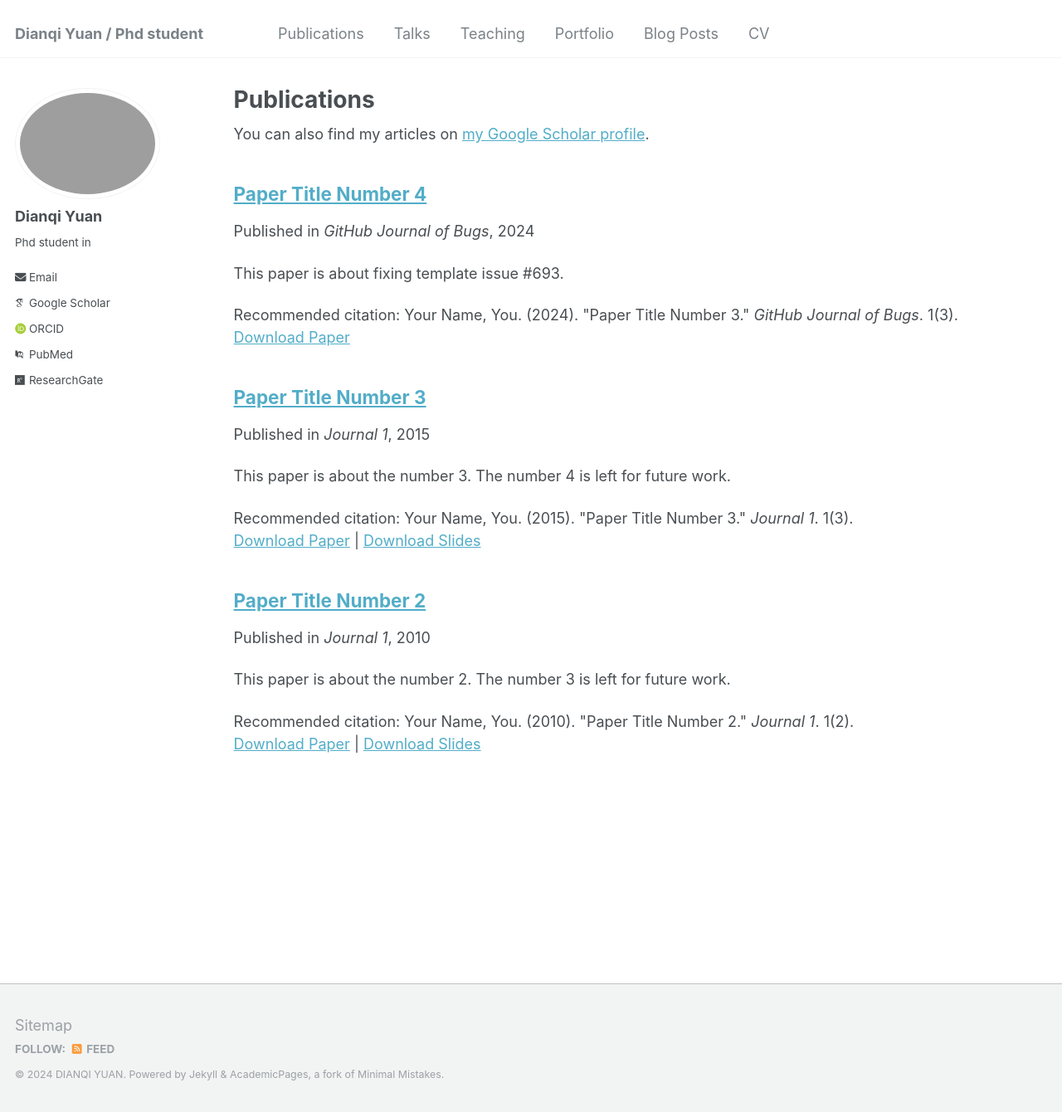
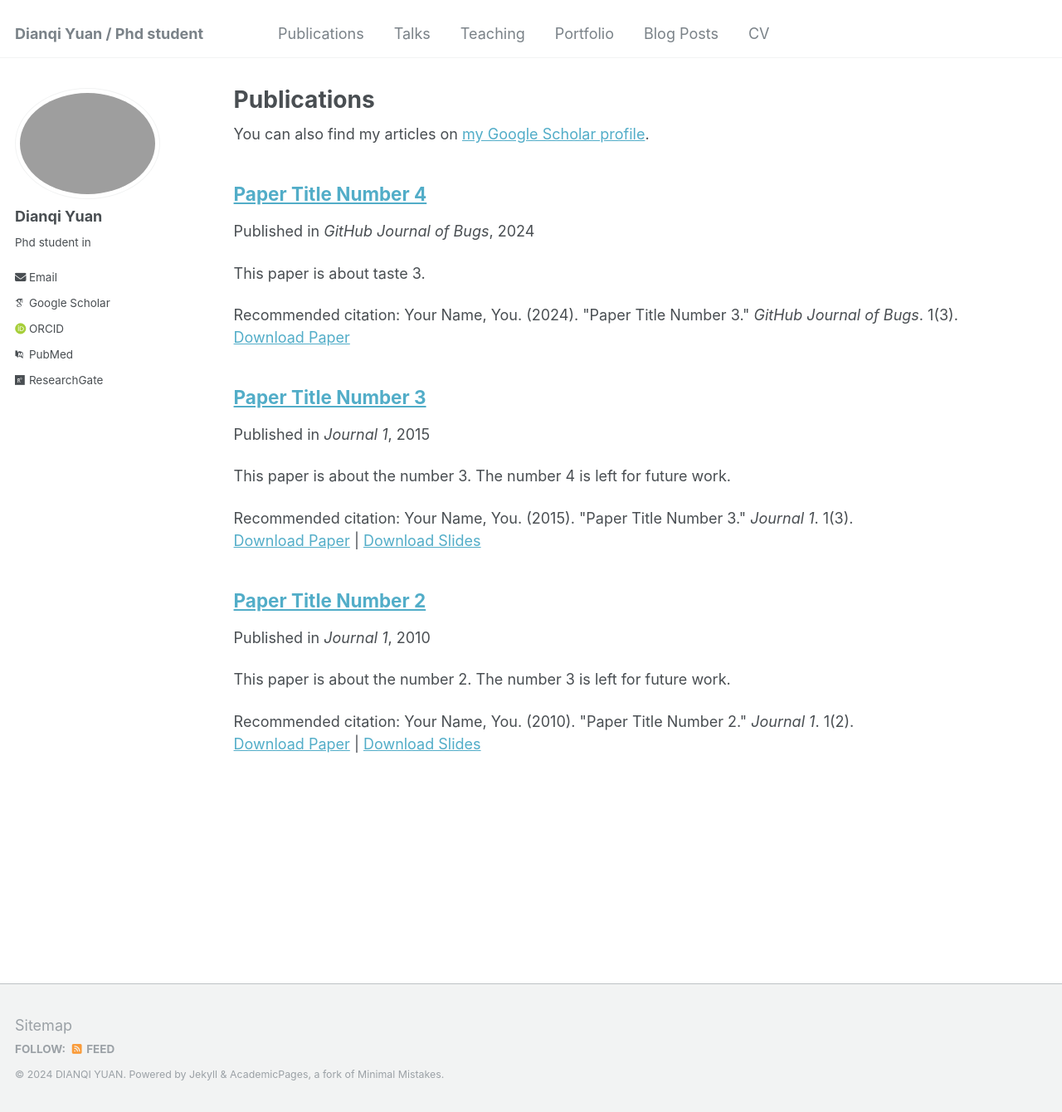
Before and after one commit to dianqi-yuan/dianqi-yuan.github.io, a Jekyll site: the page built from _pages/publications.md, in a window 1280 px wide and 1340 px high. Shown: the whole window at 83% size. Built offline with Jekyll 4.4.1, drawn with Linux system fonts in a browser that asks for light colours; some web fonts are replaced; a file with an impossible date is left out.

Commit message:
Update 2024-02-17-paper-title-number-4.md

```diff
--- a/_publications/2024-02-17-paper-title-number-4.md
+++ b/_publications/2024-02-17-paper-title-number-4.md
@@ -2,7 +2,7 @@
 title: "Paper Title Number 4"
 collection: publications
 permalink: /publication/2024-02-17-paper-title-number-4
-excerpt: 'This paper is about fixing template issue #693.'
+excerpt: 'This paper is about taste 3.'
 date: 2024-02-17
 venue: 'GitHub Journal of Bugs'
 paperurl: 'http://academicpages.github.io/files/paper3.pdf'
```
